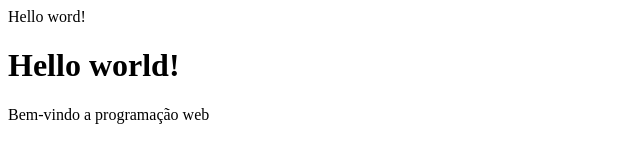
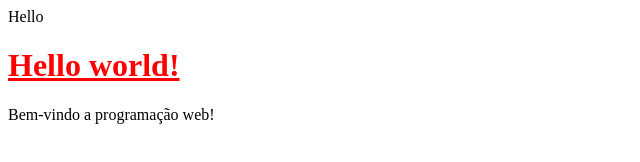
Before and after one commit to Felipe-devs/Aulagit, a plain HTML site: page index.html in a window 1280 px wide. Shown: the whole page, without its empty margins (0-640 px from the left). Drawn offline with Linux system fonts and the light colour scheme.

Commit message:
ADICIONA AS PASTAS A SEGUIR: FOLHA DE ESTILO A PAGINA

```diff
--- /dev/null
+++ b/estilo.css
@@ -0,0 +1,8 @@
+/*
+seletor {
+    propriedade: valor
+}*/
+h1 {
+    color: red;
+    text-decoration: underline;
+}
--- a/index.html
+++ b/index.html
@@ -2,10 +2,12 @@
 <html lang="pt-BR">
 <head>
     <meta charset="UTF-8">
-    <tittle>Hello word!</tittle>
+    <tittle>Hello</tittle>
+    <link href = "estilo.css" rel="stylesheet">
+
 </head>
 <body>
     <h1>Hello world!</h1>
-    <p>Bem-vindo a programação web</p>
+    <p>Bem-vindo a programação web!</p>
 </body>
 </html>
```
